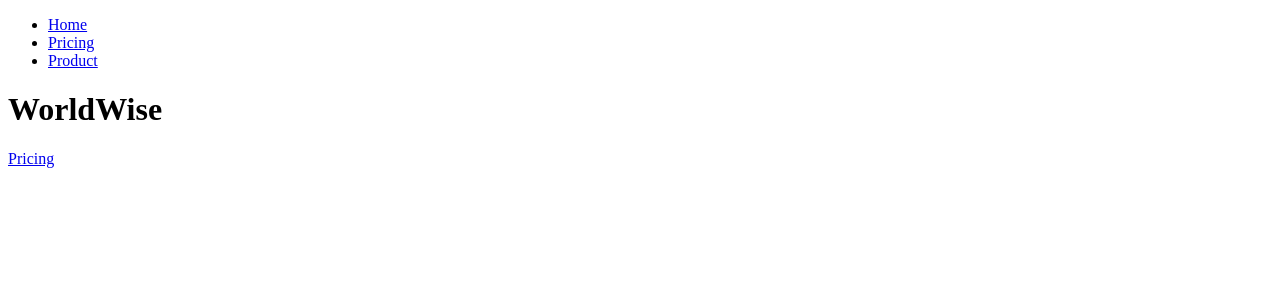
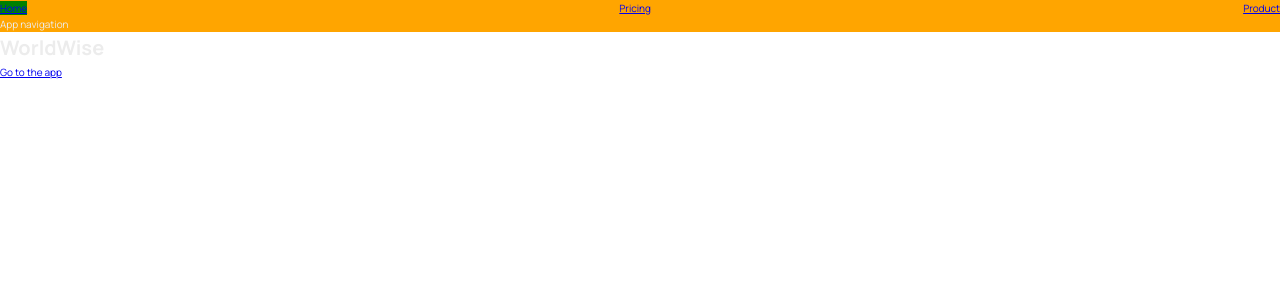
Before and after one commit to giorgidzebisashvili4/worldwise, a React (Vite) app: page / in a window 1280 px wide. Shown: the top 300 px of the page. Built offline with nearby package versions, Linux system fonts and the light colour scheme.

Commit message:
implemented module styles

```diff
--- a/src/App.jsx
+++ b/src/App.jsx
@@ -3,6 +3,7 @@
 import Pricing from "./pages/Pricing";
 import Product from "./pages/Product";
 import PageNotFound from "./pages/PageNotFound";
+import Applayout from "./pages/Applayout";
 
 function App() {
   return (
@@ -11,6 +12,7 @@
         <Route path="/" element={<Homepage />} />
         <Route path="product" element={<Product />} />
         <Route path="pricing" element={<Pricing />} />
+        <Route path="app" element={<Applayout />} />
         <Route path="*" element={<PageNotFound />} />
       </Routes>
     </BrowserRouter>
--- /dev/null
+++ b/src/components/AppNav.jsx
@@ -0,0 +1,7 @@
+import styles from "./PageNav.module.css";
+
+function AppNav() {
+  return <nav className={styles.nav}>App navigation</nav>;
+}
+
+export default AppNav;
--- /dev/null
+++ b/src/components/AppNav.module.css
@@ -0,0 +1,3 @@
+.nav {
+  background-color: yellowgreen;
+}
--- a/src/components/PageNav.jsx
+++ b/src/components/PageNav.jsx
@@ -1,7 +1,8 @@
 import { NavLink } from "react-router-dom";
+import styles from "./PageNav.module.css";
 function PageNav() {
   return (
-    <nav>
+    <nav className={styles.nav}>
       <ul>
         <li>
           <NavLink to="/">Home</NavLink>
--- /dev/null
+++ b/src/components/PageNav.module.css
@@ -0,0 +1,12 @@
+.nav {
+  background-color: orange;
+}
+.nav ul {
+  list-style: none;
+  display: flex;
+  justify-content: space-between;
+}
+
+.nav :global(.active) {
+  background-color: green;
+}
--- a/src/index.css
+++ b/src/index.css
@@ -1,69 +1,78 @@
+/* Taken from getting started guide at: https://leafletjs.com/examples/quick-start/ */
+@import "https://unpkg.com/leaflet@1.7.1/dist/leaflet.css";
+@import "https://fonts.googleapis.com/css2?family=Manrope:wght@400;600;700;800&display=swap";
+
+/* These CSS variables are global, so they are available in all CSS modules */
 :root {
-  font-family: Inter, system-ui, Avenir, Helvetica, Arial, sans-serif;
-  line-height: 1.5;
-  font-weight: 400;
+  --color-brand--1: #ffb545;
+  --color-brand--2: #00c46a;
 
-  color-scheme: light dark;
-  color: rgba(255, 255, 255, 0.87);
-  background-color: #242424;
-
-  font-synthesis: none;
-  text-rendering: optimizeLegibility;
-  -webkit-font-smoothing: antialiased;
-  -moz-osx-font-smoothing: grayscale;
-  -webkit-text-size-adjust: 100%;
+  --color-dark--0: #242a2e;
+  --color-dark--1: #2d3439;
+  --color-dark--2: #42484d;
+  --color-light--1: #aaa;
+  --color-light--2: #ececec;
+  --color-light--3: #d6dee0;
 }
 
-a {
-  font-weight: 500;
-  color: #646cff;
-  text-decoration: inherit;
+* {
+  margin: 0;
+  padding: 0;
+  box-sizing: inherit;
 }
-a:hover {
-  color: #535bf2;
+
+html {
+  font-size: 62.5%;
+  box-sizing: border-box;
 }
 
 body {
-  margin: 0;
-  display: flex;
-  place-items: center;
-  min-width: 320px;
-  min-height: 100vh;
+  font-family: "Manrope", sans-serif;
+  color: var(--color-light--2);
+  font-weight: 400;
+  line-height: 1.6;
 }
 
-h1 {
-  font-size: 3.2em;
-  line-height: 1.1;
+label {
+  font-size: 1.6rem;
+  font-weight: 600;
 }
 
-button {
-  border-radius: 8px;
-  border: 1px solid transparent;
-  padding: 0.6em 1.2em;
-  font-size: 1em;
-  font-weight: 500;
+input,
+textarea {
+  width: 100%;
+  padding: 0.8rem 1.2rem;
   font-family: inherit;
-  background-color: #1a1a1a;
-  cursor: pointer;
-  transition: border-color 0.25s;
-}
-button:hover {
-  border-color: #646cff;
-}
-button:focus,
-button:focus-visible {
-  outline: 4px auto -webkit-focus-ring-color;
+  font-size: 1.6rem;
+  border: none;
+  border-radius: 5px;
+  background-color: var(--color-light--3);
+  transition: all 0.2s;
 }
 
-@media (prefers-color-scheme: light) {
-  :root {
-    color: #213547;
-    background-color: #ffffff;
-  }
-  a:hover {
-    color: #747bff;
-  }
-  button {
-    background-color: #f9f9f9;
-  }
+input:focus {
+  outline: none;
+  background-color: #fff;
 }
+
+.cta:link,
+.cta:visited {
+  display: inline-block;
+  background-color: var(--color-brand--2);
+  color: var(--color-dark--1);
+  text-transform: uppercase;
+  text-decoration: none;
+  font-size: 1.6rem;
+  font-weight: 600;
+  padding: 1rem 3rem;
+  border-radius: 5px;
+}
+
+/*
+"importCSSModule": {
+    "prefix": "csm",
+    "scope": "javascript,typescript,javascriptreact",
+    "body": ["import styles from './${TM_FILENAME_BASE}.module.css'"],
+    "description": "Import CSS Module as `styles`"
+  },
+*/
--- a/src/main.jsx
+++ b/src/main.jsx
@@ -1,6 +1,7 @@
 import React from "react";
 import ReactDOM from "react-dom/client";
 import App from "./App.jsx";
+import "./index.css";
 
 ReactDOM.createRoot(document.getElementById("root")).render(
   <React.StrictMode>
--- /dev/null
+++ b/src/pages/Applayout.jsx
@@ -0,0 +1,12 @@
+import AppNav from "../components/AppNav";
+
+function Applayout() {
+  return (
+    <div>
+      <AppNav />
+      <p>App</p>
+    </div>
+  );
+}
+
+export default Applayout;
--- a/src/pages/Homepage.jsx
+++ b/src/pages/Homepage.jsx
@@ -1,12 +1,13 @@
 import { Link } from "react-router-dom";
 import PageNav from "../components/PageNav";
+import AppNav from "../components/AppNav";
 function Homepage() {
   return (
     <div>
       <PageNav />
+      <AppNav />
       <h1>WorldWise</h1>
-
-      <Link to="/pricing">Pricing</Link>
+      <Link to="/app">Go to the app</Link>
     </div>
   );
 }
```
